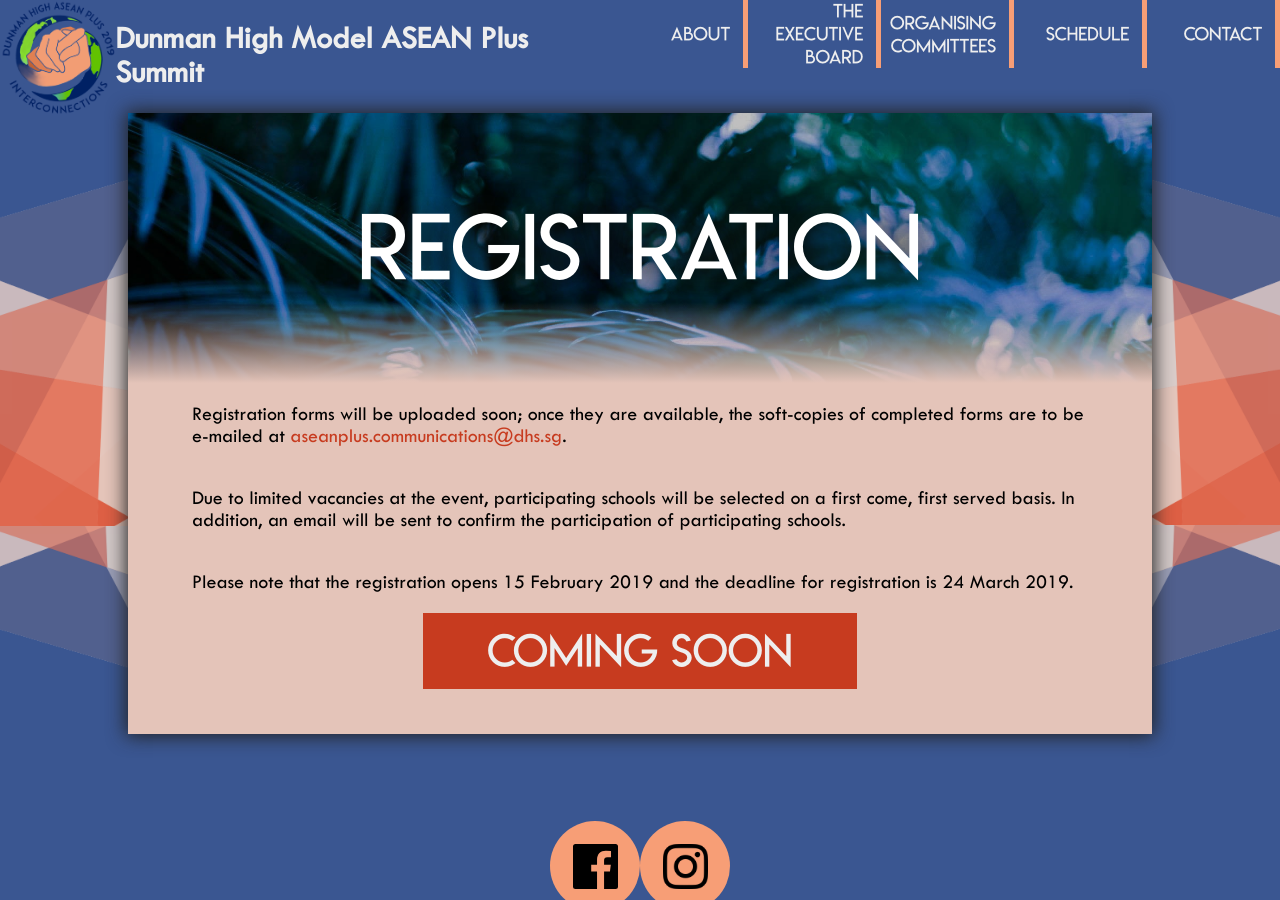
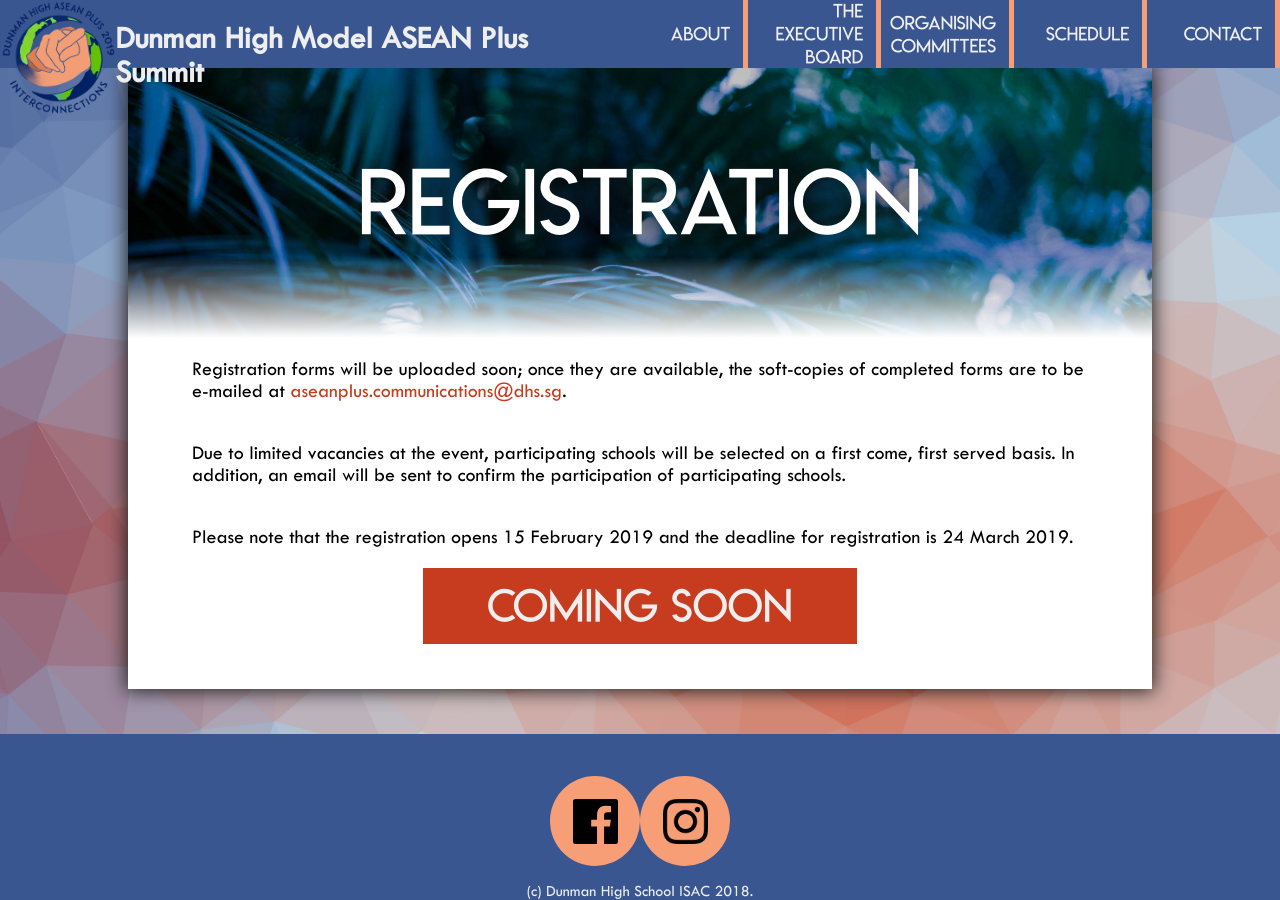
Before and after one commit to kaine119/dhap-2019, a Jekyll site: the page built from registration.md, in a window 1280 px wide and 900 px high. Built offline with Jekyll 4.4.1, drawn with Linux system fonts in a browser that asks for light colours.

Commit message:
Add background to whole site, get rid of content bars

```diff
--- a/_layouts/content.html
+++ b/_layouts/content.html
@@ -3,27 +3,6 @@ layout: default
 stylesheets:
     - content.css
 ---
-
-<div class="bar bar--left">
-    <div class="bar__top">
-        <img src="{{ site.baseurl }}/assets/img/edge.png" alt="">
-    </div>
-    <div class="bar__middle"></div>
-    <div class="bar__bottom">
-        <img src="{{ site.baseurl }}/assets/img/edge.png" alt="">
-    </div>
-</div>
-
 <article class="content">
     {{ content }}
 </article>
-
-<div class="bar bar--right">
-    <div class="bar__top">
-        <img src="{{ site.baseurl }}/assets/img/edge.png" alt="">
-    </div>
-    <div class="bar__middle"></div>
-    <div class="bar__bottom">
-        <img src="{{ site.baseurl }}/assets/img/edge.png" alt="">
-    </div>
-</div>
--- a/assets/css/colors.css
+++ b/assets/css/colors.css
@@ -19,7 +19,7 @@
     /* Much lighter base color, used for text background */
     --base3: rgb(187, 218, 234);
     /* Light orange-ish background for content */
-    --base4: #E4C4B9;
+    --base4: #fff;
     /* Lighter accent color, for content background */
     --accent1: #f79e76;
     /* More intense accent, for highlighted blocks */
@@ -46,6 +46,15 @@ body {
     padding: 0;
     max-width: 100%;
     font-family: "TwCentMT";
+    background: url({{ site.baseurl }}/assets/img/background.png);
+    background-size: 100% auto;
+    background-position: top center;
+}
+
+@media screen and (max-width: 1000px) {
+    body {
+        background-size: 200% auto;
+    }
 }
 
 main {
--- a/assets/css/content.css
+++ b/assets/css/content.css
@@ -4,51 +4,6 @@ main {
     display: flex;
     flex-direction: row;
     width: 100%;
-    background: var(--base1);
-}
-
-.bar {
-    width: 10vw;
-    display: flex;
-    flex-direction: column;
-    user-select: none;
-}
-
-.bar__middle {
-    background-image: url({{ site.baseurl }}/assets/img/side.png);
-    background-repeat: repeat-y;
-    background-size: 100% auto;
-    background-position: top left;
-    width: 100%;
-    flex-grow: 1;
-}
-
-.bar__top {
-    height: auto;
-    transform: scaleY(-1);
-    font-size: 0;
-}
-
-.bar__top img {
-    display: block;
-    width: 100%;
-    height: auto;
-    margin-bottom: 0;
-}
-
-.bar__bottom {
-    height: auto;
-}
-
-.bar__bottom img {
-    display: block;
-    width: 100%;
-    height: auto;
-    margin-bottom: 0;
-}
-
-.bar--left {
-    transform: scaleX(-1);
 }
 
 article.content {
@@ -62,11 +17,12 @@ article.content {
     background: var(--base4);
     font-family: "TwCentMT";
     box-shadow: 0 0 2vh 0.25vh #222;
-    z-index: 3;
-    margin-top: 5vh;
+    z-index: -1;
     margin-bottom: 5vh;
     padding-bottom: 5vh;
     word-wrap: break-word;
+    margin-left: auto;
+    margin-right: auto;
 }
 
 article.content > * {
@@ -85,13 +41,6 @@ article.content > * {
         max-width: 85vw;
     }
 
-    .bar--left {
-        display: none;
-    }
-
-    .bar--right {
-        width: 15vw;
-    }
 }
 
 
```
Also changed, not shown: assets/img/background.png (added).
